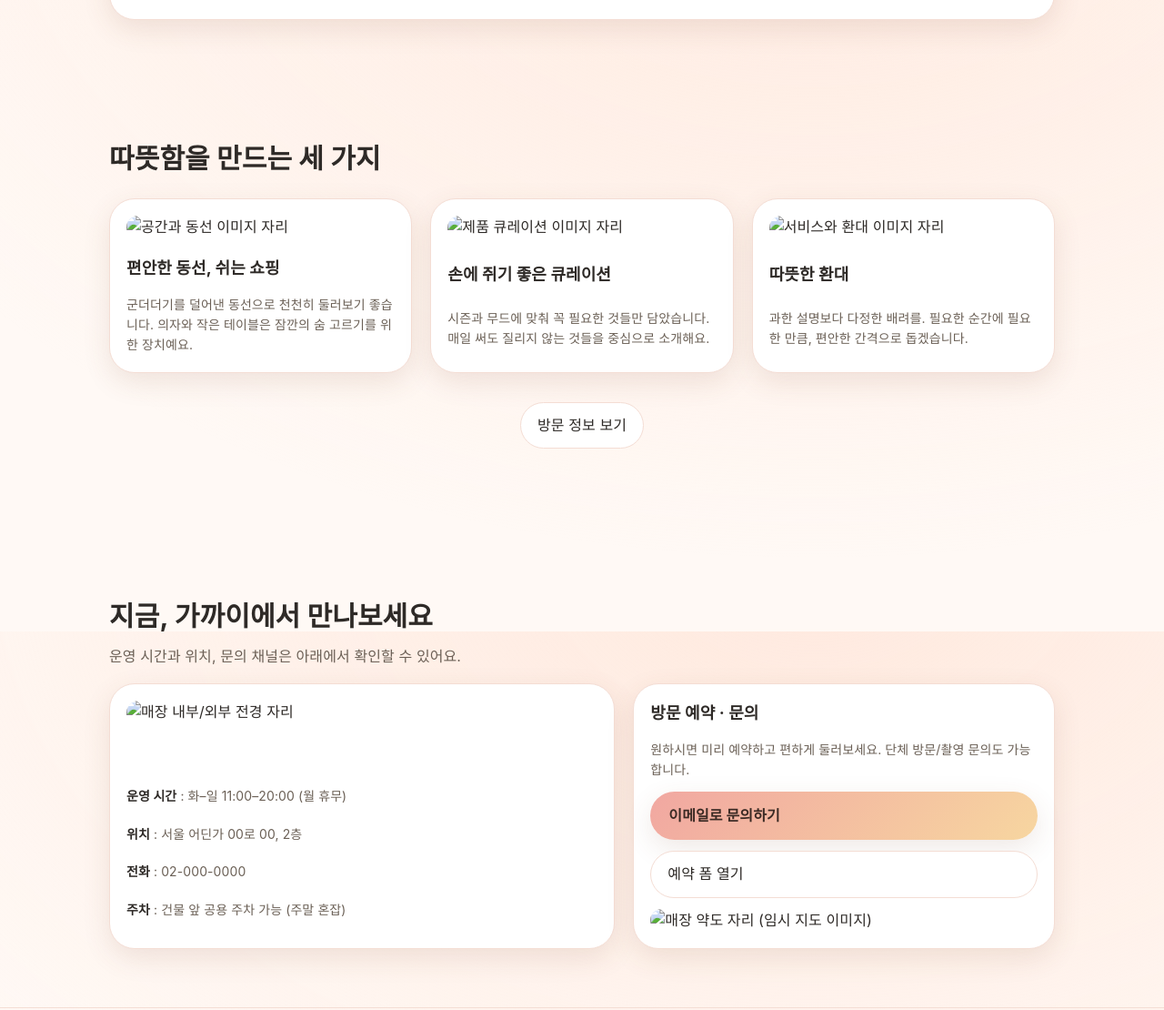
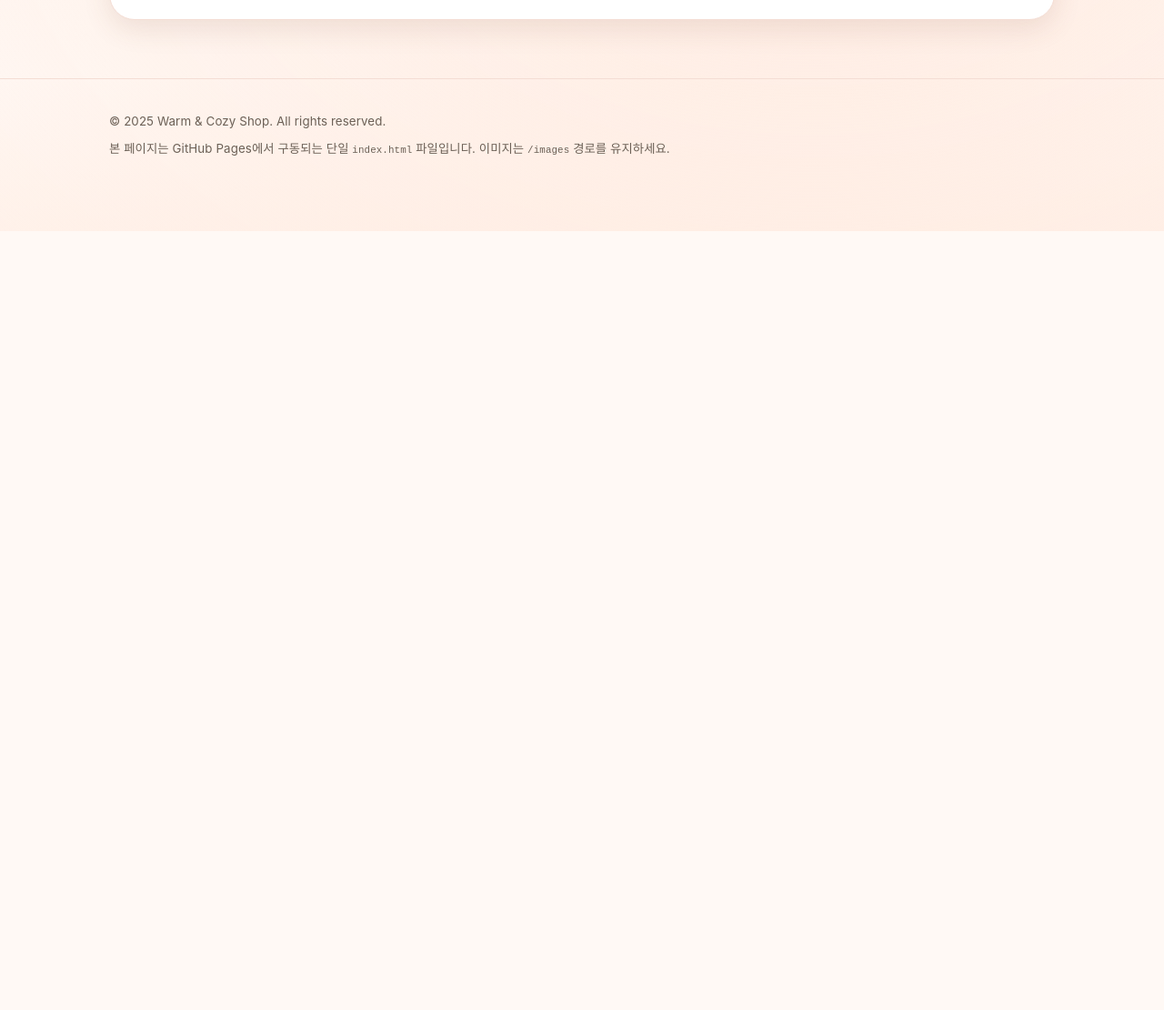
Before and after one commit to ehouse293/ehouse293.github.io, a plain HTML site: page index.html in a window 1280 px wide. Shown: the part 906-2016 px from the top of the page at 91% size. After the commit the page ends 1160 px from the top, so only its background shows below. Drawn offline with Linux system fonts and the light colour scheme.

Commit message:
Update index.html

```diff
--- a/index.html
+++ b/index.html
@@ -7,19 +7,18 @@
   <meta name="description" content="따뜻하고 포근한 감성의 오프라인 쇼핑몰을 한눈에 소개하는 원페이지." />
   <meta property="og:title" content="따뜻한 오프라인 쇼핑몰" />
   <meta property="og:description" content="한 장으로 끝나는 소개 페이지" />
-  <!-- GitHub Pages용: 이후 실제 이미지를 images 폴더에 넣고 경로만 유지하세요. -->
-  <meta property="og:image" content="images/og-cover.jpg" />
+  <meta property="og:image" content="images/KakaoTalk_20251023_204538606.jpg" />
   <link rel="icon" href="images/favicon.png" />
   <style>
     :root{
-      --bg: #fff9f5;       /* 미세한 크림톤 배경 */
-      --paper: #ffffff;    /* 카드/콘텐츠 배경 */
-      --ink: #2e2a27;      /* 텍스트 */
-      --sub: #6b6056;      /* 보조 텍스트 */
-      --peach: #f7c9b6;    /* 포인트(피치) */
-      --rose: #f1a7a1;     /* 버튼 그라데이션 1 */
-      --apricot: #f7d6a0;  /* 버튼 그라데이션 2 */
-      --ring: #f4ddd4;     /* 테두리/포커스 */
+      --bg: #fff9f5;
+      --paper: #ffffff;
+      --ink: #2e2a27;
+      --sub: #6b6056;
+      --peach: #f7c9b6;
+      --rose: #f1a7a1;
+      --apricot: #f7d6a0;
+      --ring: #f4ddd4;
       --shadow: 0 10px 30px rgba(126, 74, 49, 0.12);
       --radius: 18px;
       --radius-lg: 28px;
@@ -28,8 +27,10 @@
     * { box-sizing: border-box; }
     html, body { height: 100%; }
     body{
-      margin:0; font-family: -apple-system, BlinkMacSystemFont, "Apple SD Gothic Neo", "Noto Sans KR", Segoe UI, Roboto, Helvetica, Arial, "맑은 고딕", sans-serif;
-      color: var(--ink); background: radial-gradient(1200px 800px at 70% -10%, #ffe9de, transparent) ,var(--bg);
+      margin:0;
+      font-family: -apple-system, BlinkMacSystemFont, "Apple SD Gothic Neo", "Noto Sans KR", Segoe UI, Roboto, Helvetica, Arial, "맑은 고딕", sans-serif;
+      color: var(--ink);
+      background: radial-gradient(1200px 800px at 70% -10%, #ffe9de, transparent), var(--bg);
       line-height: 1.6; letter-spacing: 0.1px;
     }
     img{ max-width: 100%; display: block; border-radius: calc(var(--radius) - 4px); }
@@ -45,7 +46,6 @@
     .nav a{ color: var(--sub); text-decoration: none; font-size: 14px; padding: 6px 10px; border-radius: 10px; }
     .nav a:hover{ background: #fff; box-shadow: var(--shadow); color: var(--ink); }
 
-    /* Hero = 메인 화면(한장 느낌) */
     .hero{ position: relative; isolation: isolate; }
     .hero-inner{ display:grid; grid-template-columns: 1.2fr 1fr; gap: 36px; align-items: center; min-height: 78vh; padding: 48px 0; }
     .hero-text h1{ font-size: clamp(28px, 4vw, 56px); line-height: 1.15; margin: 0 0 12px; letter-spacing: -0.4px; }
@@ -56,21 +56,17 @@
     .cta:hover{ transform: translateY(-1px); }
     .cta:active{ transform: translateY(0); }
 
-    .hero-media{ position: relative; }
     .hero-media .frame{
-      position: relative; background: var(--paper); padding: 14px; border-radius: var(--radius-lg); box-shadow: var(--shadow); border: 1px solid var(--ring);
+      background: var(--paper); padding: 14px; border-radius: var(--radius-lg); box-shadow: var(--shadow); border: 1px solid var(--ring);
     }
     .hero-media .cap{ font-size: 12px; color: var(--sub); margin-top: 8px; text-align: center; }
 
-    /* 상단 소개 */
     section{ padding: 64px 0; }
     .intro{ background: linear-gradient(180deg, rgba(255,244,238,0.6), transparent); }
     .intro .box{
       background: var(--paper); border: 1px solid var(--ring); border-radius: var(--radius-lg); padding: 28px; box-shadow: var(--shadow);
     }
 
-    /* 기능 3개 카드 */
-    .features{ }
     .cards{ display:grid; grid-template-columns: repeat(3,1fr); gap: 20px; }
     .card{
       background: var(--paper); border: 1px solid var(--ring); border-radius: var(--radius-lg); padding: 18px; box-shadow: var(--shadow);
@@ -80,11 +76,9 @@
     .card h3{ margin: 6px 0 2px; font-size: 18px; }
     .card p{ margin: 0; color: var(--sub); font-size: 14px; }
 
-    /* 중간 CTA */
     .cta-wrap{ text-align: center; padding: 32px 0; }
     .ghost{ display:inline-block; padding: 12px 18px; border-radius: 999px; border:1px solid var(--ring); text-decoration:none; color: var(--ink); background: #fff; }
 
-    /* 푸터 */
     footer{
       padding: 36px 0 80px; color: var(--sub); border-top: 1px solid var(--ring);
       background: linear-gradient(0deg, rgba(255,233,221,0.45), transparent);
@@ -92,7 +86,6 @@
     .foot{ display:grid; gap: 8px; }
     .foot small{ color: var(--sub); }
 
-    /* 반응형 */
     @media (max-width: 980px){
       .hero-inner{ grid-template-columns: 1fr; min-height: 68vh; }
     }
@@ -100,8 +93,6 @@
       .cards{ grid-template-columns: 1fr; }
       .intro .box{ padding: 20px; }
     }
-
-    /* 접근성: 포커스 및 모션 선호 */
     :focus{ outline: 3px solid var(--peach); outline-offset: 2px; }
     @media (prefers-reduced-motion: reduce){
       *{ animation: none !important; transition: none !important; }
@@ -109,11 +100,9 @@
   </style>
 </head>
 <body>
-  <!-- 헤더 -->
   <header aria-label="상단바">
     <div class="container nav">
       <a class="brand" href="#top" aria-label="홈으로">
-        <!-- 로고 자리: images/logo.svg 또는 logo.png 준비 -->
         <img src="images/logo.png" alt="쇼핑몰 로고" />
         <span>Warm & Cozy Shop</span>
       </a>
@@ -125,7 +114,6 @@
     </div>
   </header>
 
-  <!-- 메인(원페이지 메인화면) -->
   <main id="top" class="hero" aria-label="메인">
     <div class="container hero-inner">
       <div class="hero-text">
@@ -141,15 +129,13 @@
       </div>
       <div class="hero-media">
         <div class="frame">
-          <!-- 히어로 이미지: 가로 비율 추천. 예) 1200x800px -->
-          <img src="images/hero.jpg" alt="매장 전경 이미지 자리" />
+          <img src="images/KakaoTalk_20251023_204538606.jpg" alt="매장 전경 이미지" />
         </div>
-        <p class="cap">※ 위 이미지는 자리표시자입니다. <code>images/hero.jpg</code>를 교체하세요.</p>
+        <p class="cap">따뜻한 공간의 실제 이미지입니다.</p>
       </div>
     </div>
   </main>
 
-  <!-- 상단 소개 섹션 -->
   <section id="intro" class="intro" aria-label="소개">
     <div class="container">
       <div class="box">
@@ -162,66 +148,6 @@
     </div>
   </section>
 
-  <!-- 기능/특징 3개 카드 -->
-  <section id="features" class="features" aria-label="특징">
-    <div class="container">
-      <h2 style="margin:0 0 20px; font-size: clamp(22px, 3vw, 30px);">따뜻함을 만드는 세 가지</h2>
-      <div class="cards" role="list">
-        <article class="card" role="listitem">
-          <!-- 카드 이미지 자리: 정사각형/가로형 모두 가능 -->
-          <img src="images/feature-1.jpg" alt="공간과 동선 이미지 자리" />
-          <h3>편안한 동선, 쉬는 쇼핑</h3>
-          <p>군더더기를 덜어낸 동선으로 천천히 둘러보기 좋습니다. 의자와 작은 테이블은 잠깐의 숨 고르기를 위한 장치예요.</p>
-        </article>
-        <article class="card" role="listitem">
-          <img src="images/feature-2.jpg" alt="제품 큐레이션 이미지 자리" />
-          <h3>손에 쥐기 좋은 큐레이션</h3>
-          <p>시즌과 무드에 맞춰 꼭 필요한 것들만 담았습니다. 매일 써도 질리지 않는 것들을 중심으로 소개해요.</p>
-        </article>
-        <article class="card" role="listitem">
-          <img src="images/feature-3.jpg" alt="서비스와 환대 이미지 자리" />
-          <h3>따뜻한 환대</h3>
-          <p>과한 설명보다 다정한 배려를. 필요한 순간에 필요한 만큼, 편안한 간격으로 돕겠습니다.</p>
-        </article>
-      </div>
-      <div class="cta-wrap">
-        <a class="ghost" href="#visit" aria-label="방문 섹션으로 이동">방문 정보 보기</a>
-      </div>
-    </div>
-  </section>
-
-  <!-- CTA & 방문 정보 -->
-  <section id="visit" aria-label="방문 안내">
-    <div class="container" style="display:grid; gap:16px;">
-      <div style="display:grid; gap:8px;">
-        <h2 style="margin:0; font-size: clamp(22px, 3vw, 30px);">지금, 가까이에서 만나보세요</h2>
-        <p style="margin:0; color:var(--sub)">운영 시간과 위치, 문의 채널은 아래에서 확인할 수 있어요.</p>
-      </div>
-      <div class="cards" style="grid-template-columns: 1.2fr 1fr; align-items: stretch;">
-        <div class="card" style="gap: 8px;">
-          <!-- 매장 내부/외부 이미지 자리 -->
-          <img src="images/store.jpg" alt="매장 내부/외부 전경 자리" />
-          <ul style="list-style:none; padding:0; margin: 8px 0 0; color:var(--sub); font-size:14px; display:grid; gap:6px;">
-            <li><strong style="color:var(--ink)">운영 시간</strong> : 화–일 11:00–20:00 (월 휴무)</li>
-            <li><strong style="color:var(--ink)">위치</strong> : 서울 어딘가 00로 00, 2층</li>
-            <li><strong style="color:var(--ink)">전화</strong> : 02-000-0000</li>
-            <li><strong style="color:var(--ink)">주차</strong> : 건물 앞 공용 주차 가능 (주말 혼잡)</li>
-          </ul>
-        </div>
-        <div class="card" style="display:grid; gap: 12px; align-content:start;">
-          <h3 style="margin:0 0 2px;">방문 예약 · 문의</h3>
-          <p style="margin:0; color:var(--sub)">원하시면 미리 예약하고 편하게 둘러보세요. 단체 방문/촬영 문의도 가능합니다.</p>
-          <!-- CTA 버튼: 필요에 따라 mailto 또는 외부 폼 링크로 교체 -->
-          <a class="cta" href="mailto:hello@example.com?subject=%5B방문%5D%20Warm%20%26%20Cozy%20Shop%20문의" aria-label="이메일로 문의하기">이메일로 문의하기</a>
-          <a class="ghost" href="https://forms.gle/" target="_blank" rel="noopener" aria-label="예약 폼 열기">예약 폼 열기</a>
-          <!-- 임베드 맵을 쓸 경우: images/map.jpg를 임시로 사용하고, 실제 배포 시 iframe으로 교체해도 됩니다. -->
-          <img src="images/map.jpg" alt="매장 약도 자리 (임시 지도 이미지)" />
-        </div>
-      </div>
-    </div>
-  </section>
-
-  <!-- 푸터 -->
   <footer aria-label="푸터">
     <div class="container foot">
       <small>© <span id="year"></span> Warm & Cozy Shop. All rights reserved.</small>
@@ -230,10 +156,7 @@
   </footer>
 
   <script>
-    // 연도 자동
     document.getElementById('year').textContent = new Date().getFullYear();
-
-    // 해시 스크롤 보정(헤더 높이만큼 오프셋)
     function smoothScrollWithOffset(e){
       const href = e.currentTarget.getAttribute('href');
       if(!href || !href.startsWith('#')) return;
```
